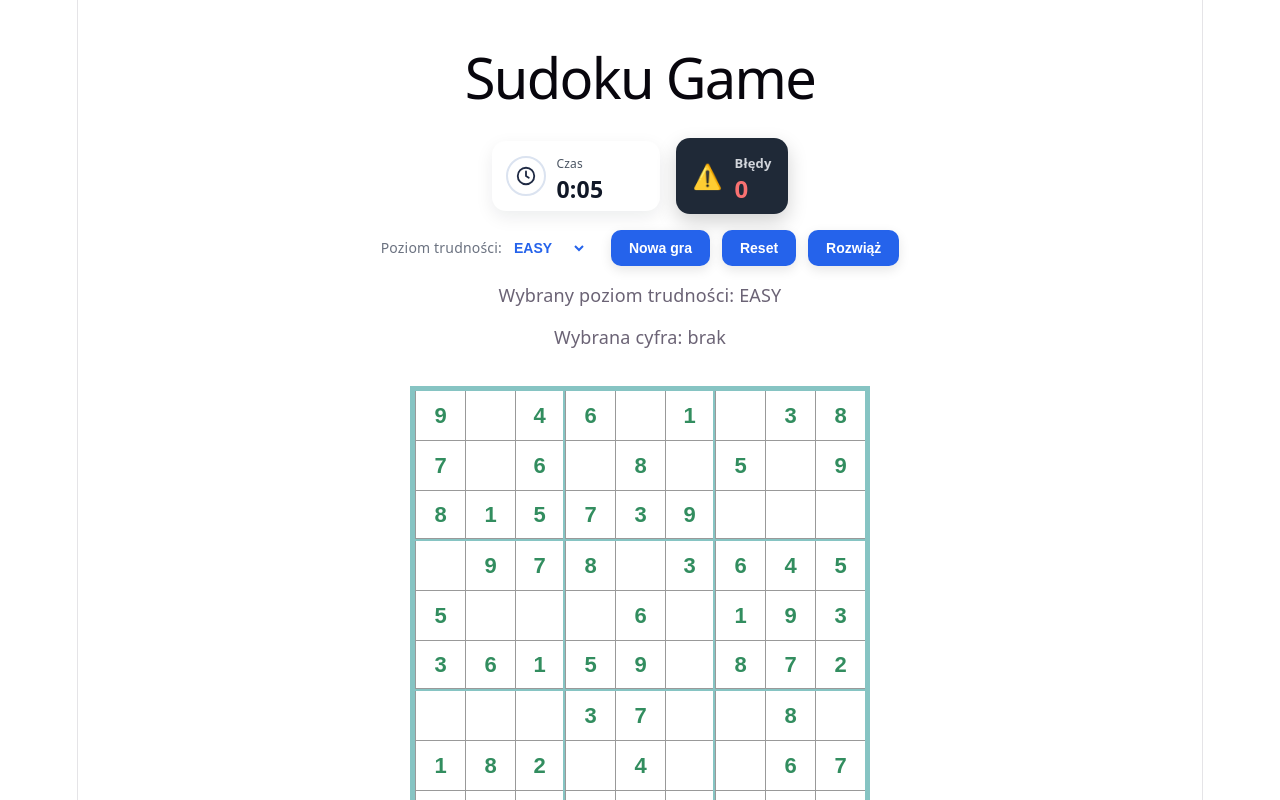
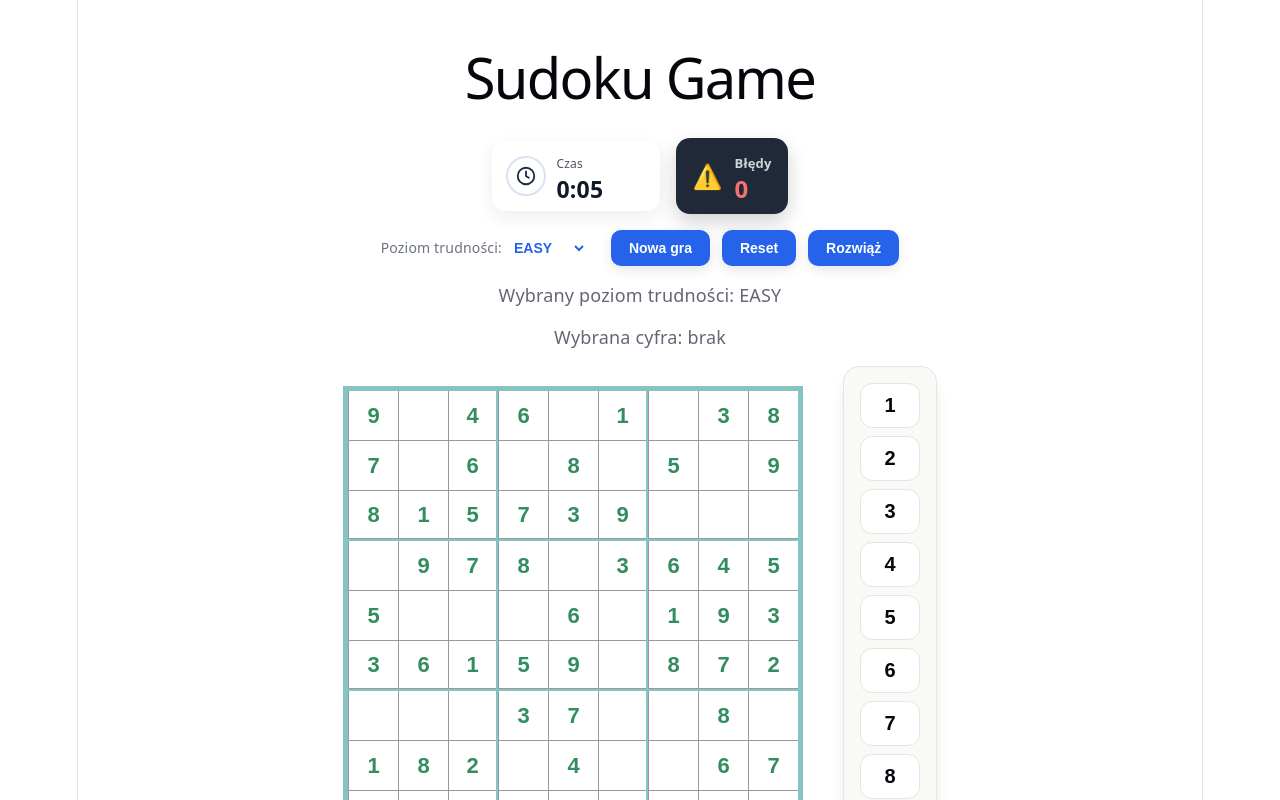
Before and after one commit to apetrochenko6/sudoku, a React (Vite) app: page / in a window 1280 px wide. Shown: the top 800 px of the page. Built offline with nearby package versions, Linux system fonts and the light colour scheme.

Commit message:
style: zmiana układu css gry

```diff
--- a/src/App.css
+++ b/src/App.css
@@ -7,7 +7,11 @@
   padding: 32px;
   box-sizing: border-box;
 }
-
+.game-container{
+  display: flex;
+  gap:40px;
+  flex-direction: row;
+}
 .game-status-bar {
   display: flex;
   align-items: center;
--- a/src/App.tsx
+++ b/src/App.tsx
@@ -62,7 +62,7 @@ function App() {
 
       <p>Wybrany poziom trudności: {difficulty}</p>
       <p>Wybrana cyfra: {selectedNumber === null ? 'brak' : selectedNumber}</p>
-
+      <div className='game-container'>
       <BoardComponent
         key={`${difficulty}-${resetKey}`}
         difficulty={difficulty}
@@ -70,6 +70,7 @@ function App() {
       />
 
       <NumpadComponent onNumberSelect={handleNumberSelect} />
+      </div>
     </div>
   );
 }
```
